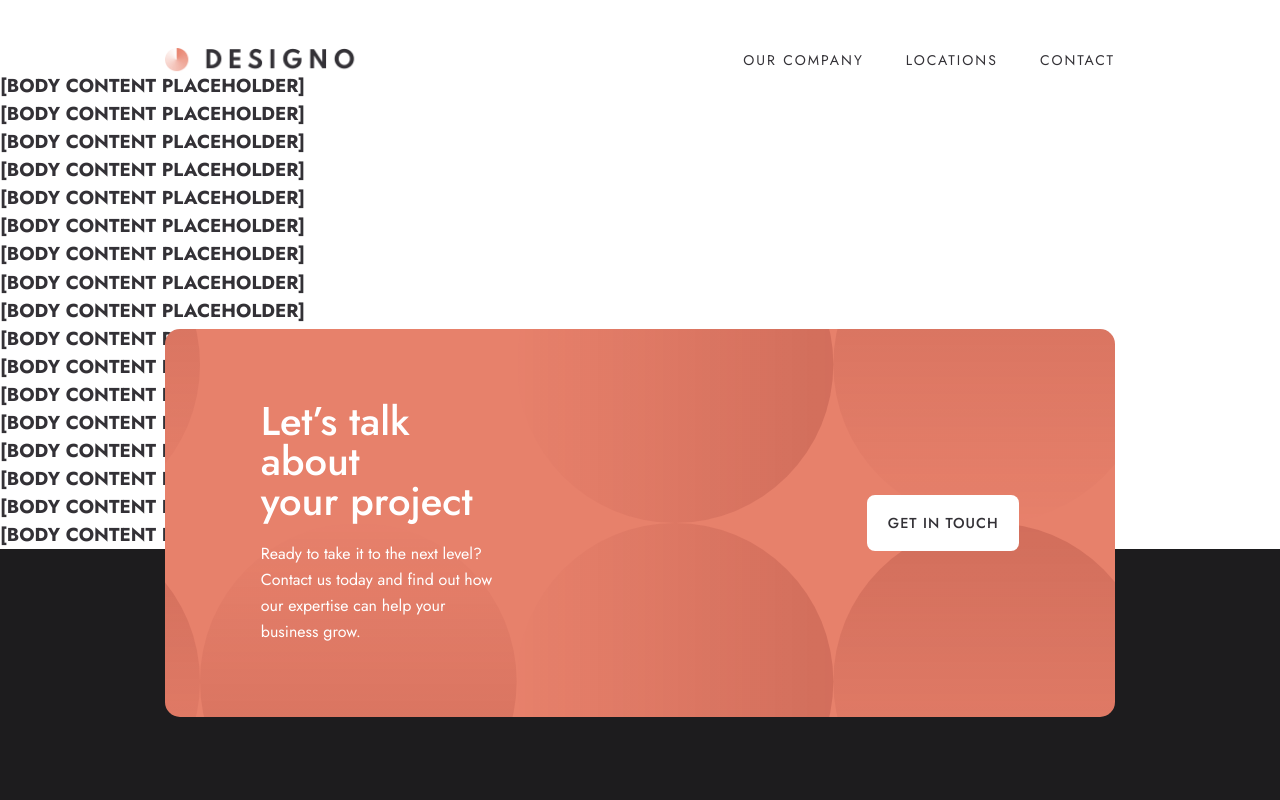
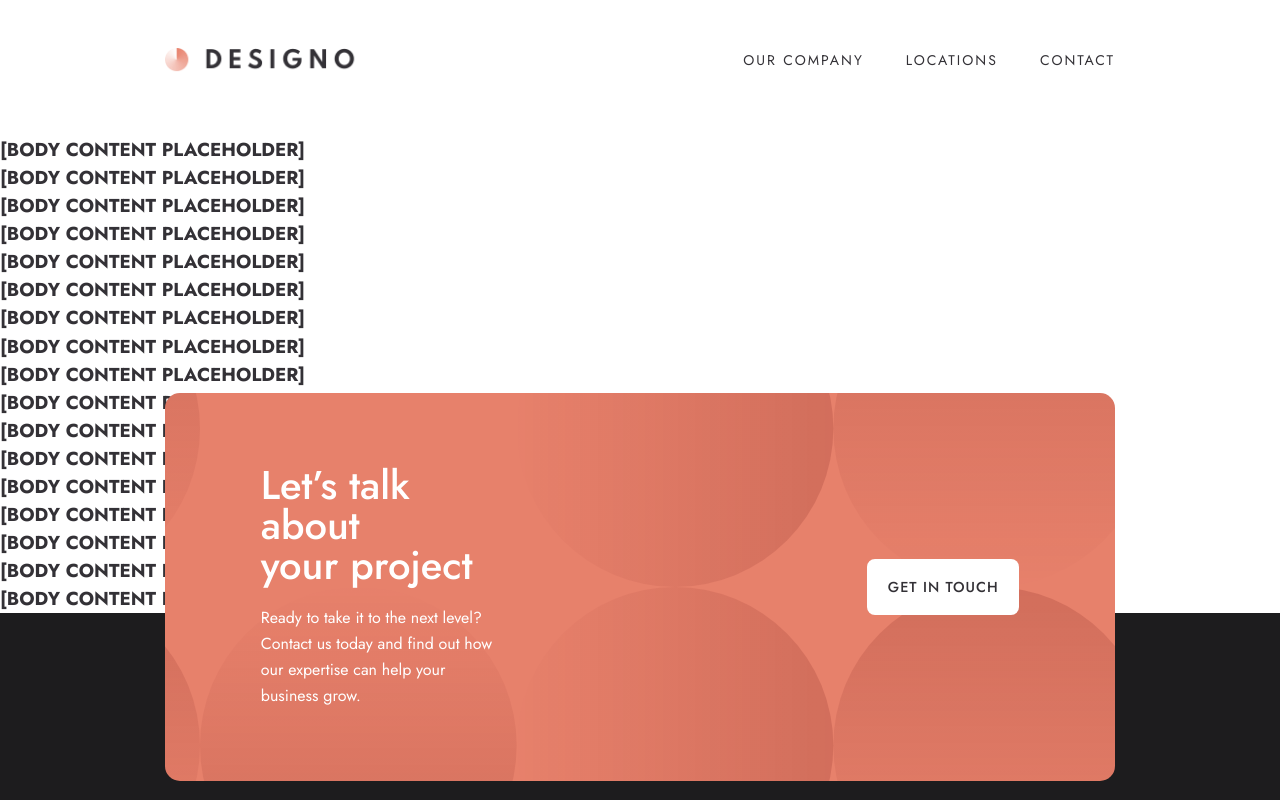
Before and after one commit to zowieerickson/designo-multi-page-website, a React (Vite) app: page / in a window 1280 px wide. Shown: the top 800 px of the page. Built offline with nearby package versions, Linux system fonts and the light colour scheme.

Commit message:
Add bottom padding to nav

```diff
--- a/src/styles/nav.css
+++ b/src/styles/nav.css
@@ -2,7 +2,7 @@
     display: flex;
     justify-content: space-between;
     align-items: center;
-    padding: 3em 165px 0;
+    padding: 3em 165px 4em;
 
 }
 
```
